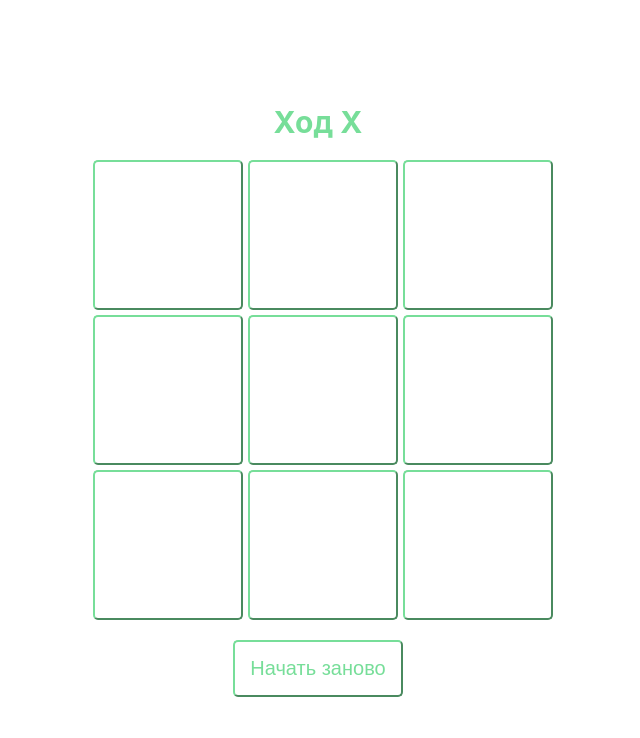
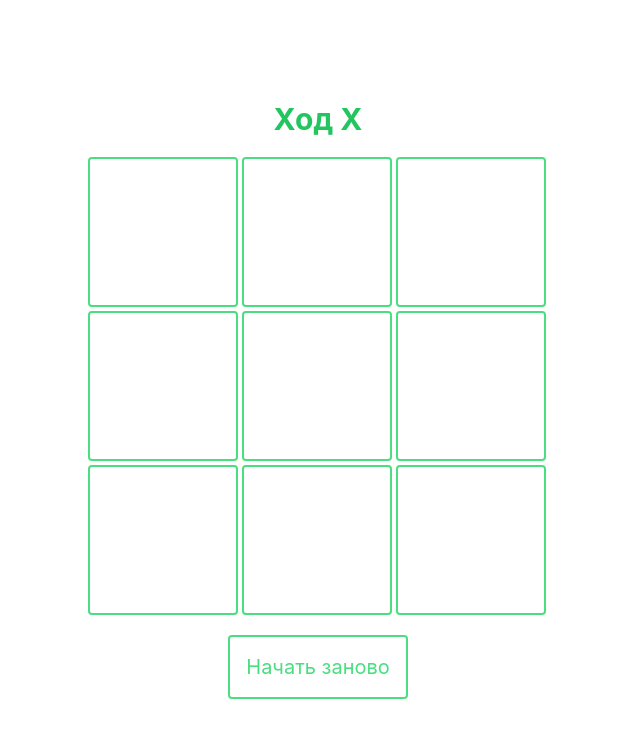
Before and after one commit to MCF512/circleCross, a React (Create React App) app: page / in a window 1280 px wide. Shown: the top 738 px of the page, without its empty margins (322-962 px from the left). Built offline with nearby package versions, Linux system fonts and the light colour scheme.

Commit message:
class components

```diff
--- a/package.json
+++ b/package.json
@@ -36,5 +36,8 @@
       "last 1 firefox version",
       "last 1 safari version"
     ]
+  },
+  "devDependencies": {
+    "tailwindcss": "^3.3.3"
   }
 }
--- a/src/App.js
+++ b/src/App.js
@@ -1,35 +1,46 @@
-import st from './App.module.css';
-import { Board } from './components/Board/Board';
-import { Info } from './components/Info/Info';
-import { useDispatch } from 'react-redux';
+import { Component } from 'react';
+import { Board, Info } from './components';
+import { connect } from 'react-redux';
 
-function App() {
-  const dispatch = useDispatch()
+class AppContainer extends Component {
+  render() {
+    return (
+      <div className="h-screen w-full flex items-center justify-center">
+        <div className="wrapper">
+          <Info />
+          <Board
+            onClick={this.props.handleClick}
+          />
 
-  const handleReset = () => {
+          <button className="
+          my-0
+          mx-auto
+          block
+          text-xl
+        text-green-400
+          p-4
+          border-2
+          border-green-400
+          rounded
+          "
+            onClick={this.props.handleReset}>Начать заново</button>
+        </div>
+      </div>
+    )
+  }
+}
+
+const mapDispatchToProps = (dispatch) => ({
+  handleReset: () => {
     dispatch(
       { type: 'RESET_GAME' }
     )
-  }
-
-  const handleClick = (index) => {
+  },
+  handleClick: (index) => {
     dispatch(
       { type: 'SET_PLAYER', payload: index }
     )
   }
+})
 
-  return (
-    <div className={st.inner}>
-      <div className={st.wrapper}>
-        <Info />
-        <Board
-          onClick={handleClick}
-        />
-
-        <button className={st.reset} onClick={handleReset}>Начать заново</button>
-      </div>
-    </div>
-  )
-}
-
-export default App;
+export const App = connect(null, mapDispatchToProps)(AppContainer)
--- a/src/App.module.css
+++ /dev/null
@@ -1,37 +0,0 @@
-.App {
-  text-align: center;
-  max-width: 310px;
-  display: flex;
-  flex-wrap: wrap;
-  margin: 0 auto;
-}
-
-.reset {
-  font-size: 20px;
-  display: block;
-  margin: 0 auto;
-  padding: 15px;
-  border-radius: 5px;
-  border-color: #77de99;
-  color: #77de99;
-  background-color: transparent;
-  cursor: pointer;
-  transition: background-color 0.3s;
-}
-
-.reset:hover {
-  background-color: rgba(0, 0, 0, 0.05);
-}
-
-.wrapper {
-  max-width: 450px;
-  margin: 0 auto;
-}
-
-.inner {
-  height: 100vh;
-  width: 100%;
-  display: flex;
-  align-items: center;
-  justify-content: center;
-}
--- a/src/components/Board/Board.js
+++ b/src/components/Board/Board.js
@@ -1,16 +1,42 @@
-import st from './Board.module.css';
-import { useSelector } from 'react-redux';
+import { Component } from 'react';
+import { connect } from 'react-redux';
 
-export const Board = ({ onClick }) => {
-  const fields = useSelector((state) => state.fields)
 
+class BoardContainer extends Component {
+
+  render() {
     return (
-    <div className={st.board}>
-      {fields.map((field, index) => {
-        return <button className={st.cell} key={index} onClick={() => onClick(index)}>
+      <div className="flex flex-wrap mb-5 gap-1">
+        {this.props.fields.map((field, index) => {
+          return <button className="
+            cell
+            border-2
+            border-green-400
+            rounded
+            p-0
+            m-0
+            text-green-400
+            text-8xl
+            flex
+            items-center
+            justify-center
+            leading-none
+            bg-transparent
+            transition-all
+            delay-100
+            hover:bg-gray-100
+            "
+            key={index} onClick={() => this.props.onClick(index)}>
             {field}
           </button>
         })}
       </div>
     )
   }
+}
+
+const mapStateToProps = (state) => ({
+  fields: state.fields
+});
+
+export const Board = connect(mapStateToProps)(BoardContainer)
--- a/src/components/Board/Board.module.css
+++ /dev/null
@@ -1,25 +0,0 @@
-.board {
-  display: flex;
-  flex-wrap: wrap;
-  width: 480px;
-  gap: 5px;
-  margin-bottom: 20px;
-}
-
-.cell {
-  width: 150px;
-  height: 150px;
-  font-size: 100px;
-  padding: 0;
-  margin: 0;
-  cursor: pointer;
-  background-color: transparent;
-  border-radius: 5px;
-  border-color: #77de99;
-  color: #77de99;
-  transition: background-color 0.3s;
-}
-
-.cell:hover {
-  background-color: rgba(0, 0, 0, 0.05);
-}
--- a/src/components/Info/Info.js
+++ b/src/components/Info/Info.js
@@ -1,12 +1,21 @@
-import st from './Info.module.css';
-import { useSelector } from 'react-redux';
+import { Component } from 'react';
+import { connect } from 'react-redux';
 
-export const Info = () => {
-  const state = useSelector((state) => state)
+class InfoContainer extends Component {
 
-  return (
-    <div className={st.info}>
-      {state.isDraw ? 'Ничья' : state.isGameEnded ? `Победа ${state.currentPlayer}` : `Ход ${state.currentPlayer}`}
-    </div>
-  )
+  render() {
+    return (
+      <div className='text-3xl text-center text-green-500 mb-5  font-bold'>
+        {this.props.isDraw ? 'Ничья' : this.props.isGameEnded ? `Победа ${this.props.currentPlayer}` : `Ход ${this.props.currentPlayer}`}
+      </div>
+    )
+  }
 }
+
+const mapStateToProps = (state) => ({
+  isDraw: state.isDraw,
+  isGameEnded: state.isGameEnded,
+  currentPlayer: state.currentPlayer
+})
+
+export const Info = connect(mapStateToProps)(InfoContainer)
--- a/src/components/Info/Info.module.css
+++ /dev/null
@@ -1,7 +0,0 @@
-.info {
-  font-size: 30px;
-  font-weight: 700;
-  text-align: center;
-  margin-bottom: 20px;
-  color: #77de99;
-}
--- /dev/null
+++ b/src/components/index.js
@@ -0,0 +1,2 @@
+export * from './Board/Board'
+export * from './Info/Info'
--- a/src/index.css
+++ b/src/index.css
@@ -1,3 +1,19 @@
+@tailwind base;
+@tailwind components;
+@tailwind utilities;
+
+@layer components {
+  .cell {
+    width: 150px;
+    height: 150px;
+  }
+
+  .wrapper {
+    max-width: 460px;
+    margin: 0 auto;
+  }
+}
+
 body {
   margin: 0;
   font-family: -apple-system, BlinkMacSystemFont, 'Segoe UI', 'Roboto', 'Oxygen',
--- a/src/index.js
+++ b/src/index.js
@@ -1,9 +1,9 @@
 import React from 'react';
 import ReactDOM from 'react-dom/client';
 import './index.css';
-import App from './App';
 import { Provider } from 'react-redux';
 import { store } from './store/store';
+import { App } from './App';
 
 const root = ReactDOM.createRoot(document.getElementById('root'));
 root.render(
--- a/src/store/store.js
+++ b/src/store/store.js
@@ -19,7 +19,7 @@ const appReducer = (state = initialState, action) => {
       } else {
         let updatedFields = [...state.fields];
         updatedFields[action.payload] = state.currentPlayer;
-        let nextPlayer = state.currentPlayer == 'X' ? 'O' : 'X'
+        let nextPlayer = state.currentPlayer === 'X' ? 'O' : 'X'
 
         if (checkWin(updatedFields, state.currentPlayer)) {
           return { ...state, fields: updatedFields, isGameEnded: true }
@@ -29,7 +29,6 @@ const appReducer = (state = initialState, action) => {
           return { ...state, fields: updatedFields, isDraw: true }
         }
 
-        console.log(state)
         return { ...state, fields: updatedFields, currentPlayer: nextPlayer }
       }
     default:
--- /dev/null
+++ b/tailwind.config.js
@@ -0,0 +1,8 @@
+/** @type {import('tailwindcss').Config} */
+module.exports = {
+  content: ["./src/**/*.{js,jsx,ts,tsx}"],
+  theme: {
+    extend: {},
+  },
+  plugins: [],
+}
```
Also changed, not shown: 1 other file (tests, documents, lock files or other folders). Lines whose indentation alone changed are shown as unchanged.
